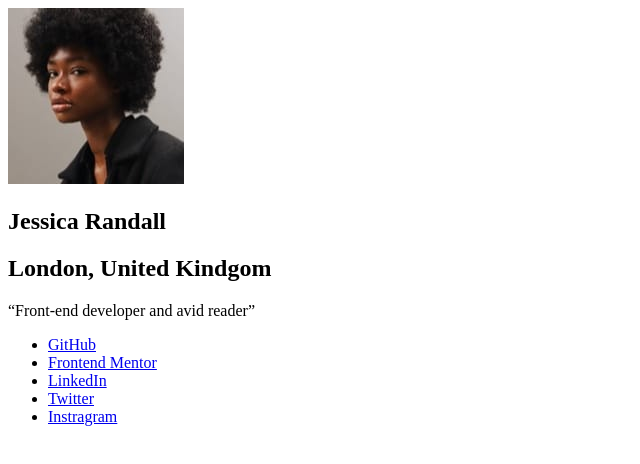
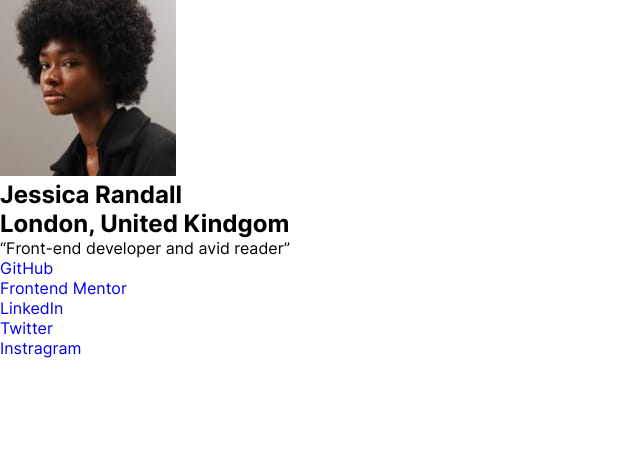
Before and after one commit to LuisFernando2750/social-links-profile-main, a plain HTML site: page index.html in a window 1280 px wide. Shown: the whole page, without its empty margins (0-640 px from the left). Drawn offline with Linux system fonts and the light colour scheme.

Commit message:
feat: configura CSS global e fontes Inter

```diff
--- a/index.html
+++ b/index.html
@@ -3,12 +3,15 @@
 
 <head>
   <meta charset="UTF-8">
+
   <meta name="viewport" content="width=device-width, initial-scale=1.0">
   <!-- displays site properly based on user's device -->
 
   <link rel="icon" type="image/png" sizes="32x32" href="./assets/images/favicon-32x32.png">
 
   <title>Frontend Mentor | Social links profile</title>
+
+  <link rel="stylesheet" href="style.css">
 
 
 </head>
--- /dev/null
+++ b/style.css
@@ -0,0 +1,41 @@
+@font-face {
+    font-family: "Inter";
+    src: url(./assets/fonts/static/Inter-Regular.ttf);
+    font-weight: 400;
+    /* font-weight é o "peso" da fonte, sendo 400 pra regular e 700 pra bold */
+    font-style: normal;
+}
+
+@font-face {
+    font-family: "Inter";
+    src: url(./assets/fonts/static/Inter-SemiBold.ttf);
+    font-weight: 600;
+    font-style: normal;
+}
+
+@font-face {
+    font-family: "Inter";
+    src: url(./assets/fonts/static/Inter-Bold.ttf);
+    font-weight: 700;
+    font-style: normal;
+}
+
+
+
+/* Seletor Global */
+/* Reset de estilos padrões do navegador */
+
+
+ * {
+    margin: 0;
+    padding: 0;
+
+    list-style: none;
+    text-decoration: none;
+    box-sizing: border-box;
+
+ }
+
+ body {
+    font-family: "Inter", sans-serif ;
+ }
```
